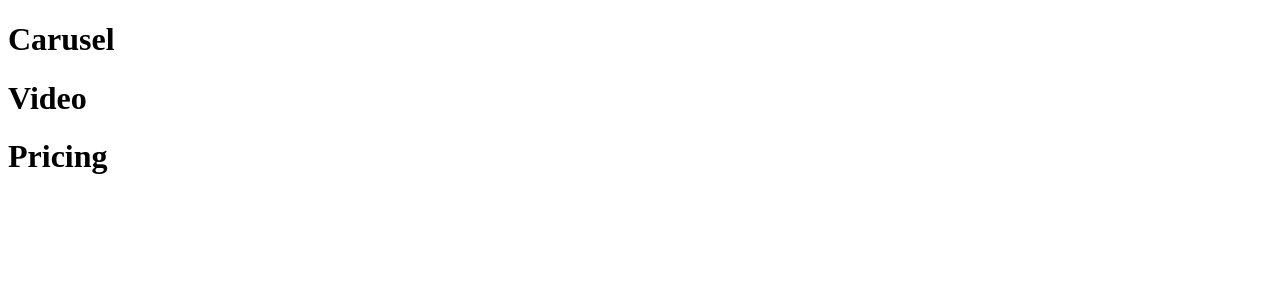
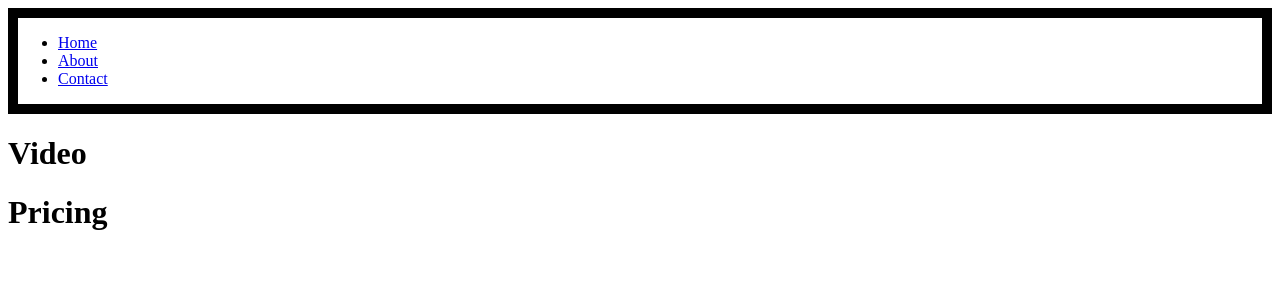
Before and after one commit to shumarbek/react-lesson-v13, a React (Vite) app: page / in a window 1280 px wide. Shown: the top 300 px of the page. Built offline with nearby package versions, Linux system fonts and the light colour scheme.

Commit message:
second commit

```diff
--- a/src/components/Layout.tsx
+++ b/src/components/Layout.tsx
@@ -1,7 +1,9 @@
+import Navbar from "./Navbar";
+
 const Layout = () => {
     return (
         <div>
-            <h1>Carusel</h1>
+            <Navbar />
             <h1>Video</h1>
             <h1>Pricing</h1>
         </div>
--- /dev/null
+++ b/src/components/Navbar.tsx
@@ -0,0 +1,15 @@
+const Navbar = () => {
+    return (
+        <header>
+            <nav>
+                <ul>
+                    <li><a href="/">Home</a></li>
+                    <li><a href="/about">About</a></li>
+                    <li><a href="/contact">Contact</a></li>
+                </ul>
+            </nav>
+        </header>
+    )
+}
+
+export default Navbar;
--- a/src/index.css
+++ b/src/index.css
@@ -0,0 +1,3 @@
+header {
+    border: 10px solid black;
+}
```
